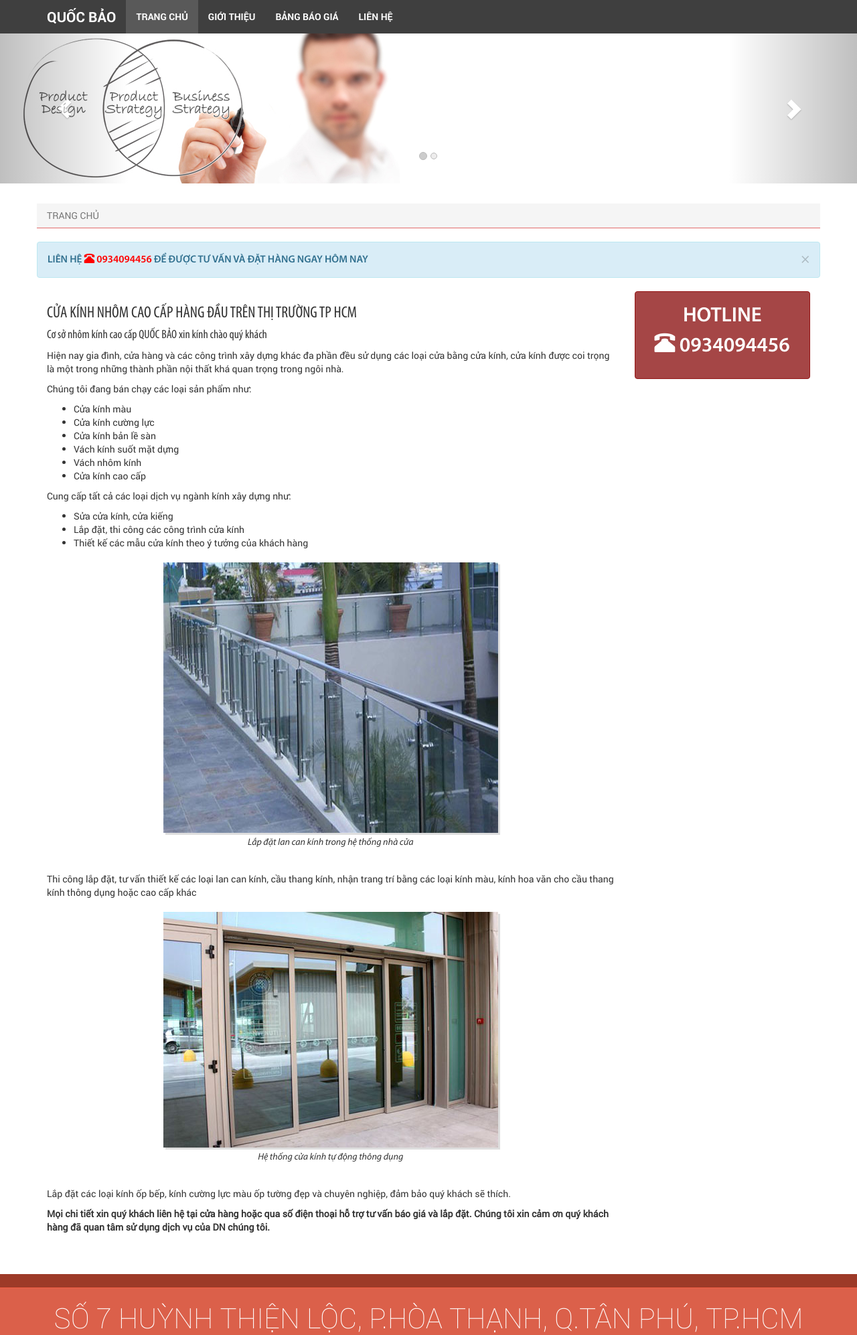
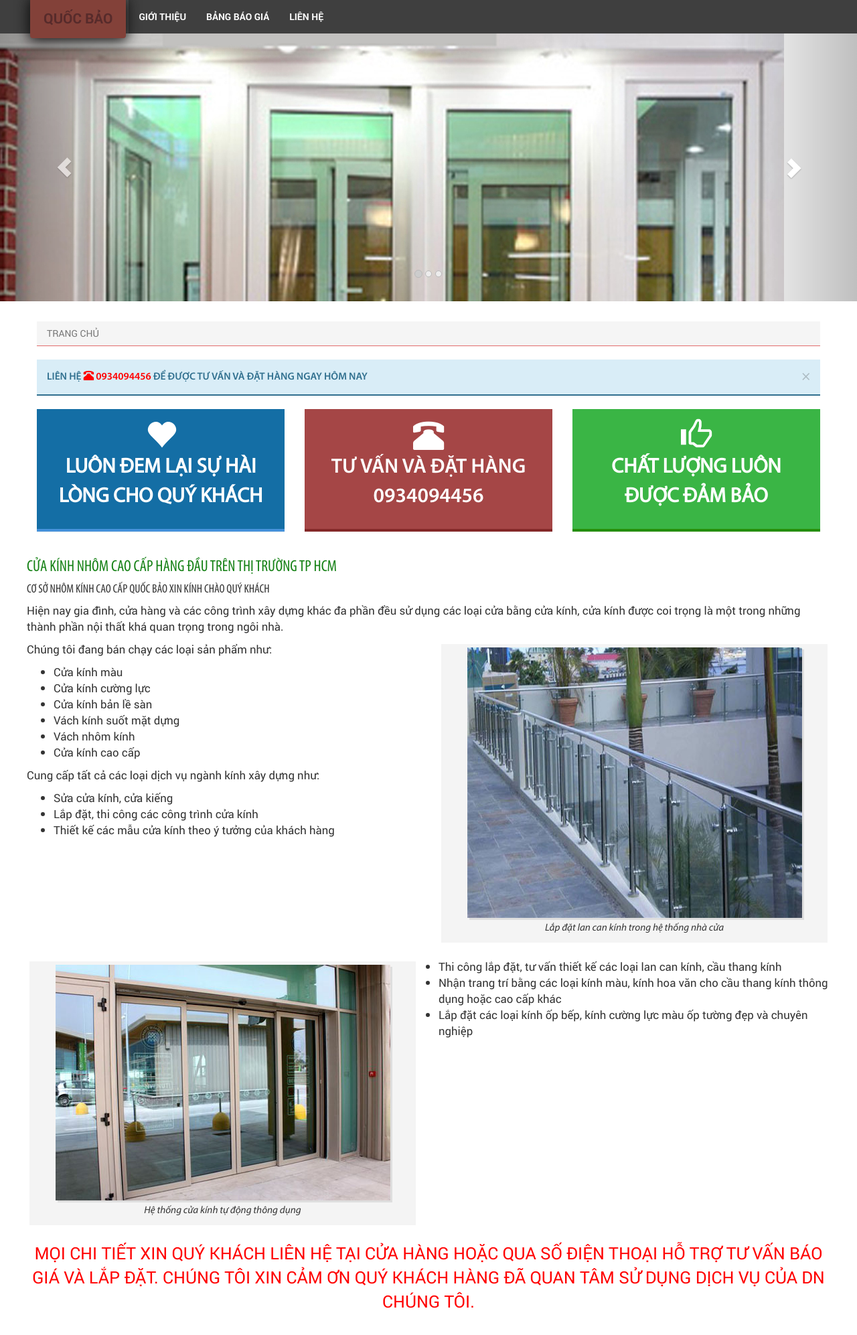
Before and after one commit to phucthotran/CuaKinhSG, a PHP site: page / in a window 1280 px wide. Shown: the top 1994 px of the page at 67% size. Run offline with PHP 8.4, Linux system fonts and the light colour scheme; some libraries are stand-ins or nearby versions; some web fonts are replaced.

Commit message:
Change layout style and merge 'dev' branch

```diff
--- a/css/custom.css
+++ b/css/custom.css
@@ -97,11 +97,25 @@
 
 .navbar-default .navbar-brand {
 	font-size: 1.5em;
-	color: #fff;
+	display: block;
+	position: absolute;
+	z-index: 888;
+	background-color: #834139;
+	top: -3px;
+	left: 60px;
+	padding: 10px 20px;
+	margin: 0;
+	text-align: center;
+	box-shadow: 0px 2px 20px 2px #0D0D0D;
+	border-radius: 4px;
+	line-height: 40px;
+	height: 60px;
+	color: #572B2B;
 }
 
 	.navbar-default .navbar-brand:hover, .navbar-default .navbar-brand:focus {
-		color: #bbb;
+		color: #572B2B;
+		background-color: #834139;
 	}
 
 .navbar-default .navbar-nav>.active>a, .navbar-default .navbar-nav>.active>a:hover, .navbar-default .navbar-nav>.active>a:focus {
@@ -128,22 +142,17 @@
 .top-button {
 	width: 68px;
 	height: 68px;
-	background: #fff url('../img/up.png') center center no-repeat;
-	color: #fff;
+	background: transparent url('../img/up.png') center center no-repeat;
 	position: fixed;
 	bottom: 20px;
 	right: 20px;
 	z-index: 999;
 	cursor: pointer;
-	border-radius: 100%;
-	-moz-border-radius: 100%;
-	-webkit-border-radius: 100%;
-	-o-border-radius: 100%;
 	display: none;
 }
 
 .top-button:hover {
-	background: #fff url('../img/up_hover.png') center center no-repeat;
+	background-image: url('../img/up_hover.png');
 }
 
 /*
@@ -151,6 +160,11 @@
  *  HOME PAGE
  *
  */
+
+ #web-carousel {
+	height: 400px;
+	overflow: hidden;
+ }
 
 #web-carousel .carousel-indicators li {
 	background-color: #edecec;
@@ -185,43 +199,112 @@
 		font-size: 1.1em;
 		font-weight: bold;
 		font-family: 'MyriadPro Semibold';
+		border: none;
+		border-bottom: 2px solid;
+		border-radius: 0;
+		-moz-border-radius: 0;
+		-webkit-border-radius: 0;
+		-o-border-radius: 0;
 	}
 
 		.hotline-alert p span {
 			color: #ff0000;
 		}
 
-	.thumbnail {
+	#home-page .panel-happy {
+		font-size: 2.2em;
+		font-weight: bold;
+		color: #fff;
+		text-transform: uppercase;
+		text-align: center;
+		background-color: rgb(20, 110, 165);
+		font-family: 'MyriadPro Regular';
+		border: none;
+		border-radius: 0;
+		-moz-border-radius: 0;
+		-webkit-border-radius: 0;
+		-o-border-radius: 0;
+		border-bottom: 4px solid #4491DB;
+	}
+
+		#home-page .panel-happy span {
+			display: block;
+			margin-bottom: 5px;
+			font-size: 1.5em;
+		}
+
+	#home-page .panel-hotline {
+		font-size: 2.2em;
+		font-weight: bold;
+		color: #fff;
+		text-transform: uppercase;
+		text-align: center;
+		background-color: rgb(165, 70, 70);
+		font-family: 'MyriadPro Semibold';
+		border: none;
+		border-radius: 0;
+		-moz-border-radius: 0;
+		-webkit-border-radius: 0;
+		-o-border-radius: 0;
+		border-bottom: 4px solid #842727;
+	}
+
+		#home-page .panel-hotline span {
+			display: block;
+			margin-bottom: 5px;
+			font-size: 1.5em;
+		}
+
+	#home-page .panel-quality {
+		font-size: 2.2em;
+		font-weight: bold;
+		color: #fff;
+		text-transform: uppercase;
+		text-align: center;
+		background-color: rgb(58, 181, 69);
+		font-family: 'MyriadPro Regular';
+		border: none;
+		border-radius: 0;
+		-moz-border-radius: 0;
+		-webkit-border-radius: 0;
+		-o-border-radius: 0;
+		border-bottom: 4px solid #248E06;
+	}
+
+		#home-page .panel-quality span {
+			display: block;
+			margin-bottom: 5px;
+			font-size: 1.5em;
+		}
+
+	#home-page .thumbnail {
 		border: none;
 		text-align: center;
 	}
 
-	.thumbnail .thumbnail-inner {
+	#home-page .thumbnail .thumbnail-inner {
 		padding: 5px;
+		background-color: #F4F4F4;
 	}
 
-	.thumbnail .thumbnail-image {
+	#home-page .thumbnail .thumbnail-image {
 		box-shadow: 3px 3px #dedede;
 		-moz-box-shadow: 3px 3px #dedede;
 		-webkit-box-shadow: 3px 3px #dedede;
 		-o-box-shadow: 3px 3px #dedede;
 	}
 
-	.thumbnail .thumbnail-caption {
+	#home-page .thumbnail .thumbnail-caption {
 		margin: 5px auto;
 		font-style: italic;
+		font-size: 0.9em;
 	}
 
-	.panel-hotline {
-		font-size: 2.2em;
-		font-weight: bold;
-		color: #fff;
-		text-transform: uppercase;
-		text-align: center;
-		border-color: rgb(148, 19, 19);
-		background-color: rgb(165, 70, 70);
-		font-family: 'MyriadPro Semibold';
-	}
+/*
+ *
+ *  GENERAL
+ *
+ */
 
 .corp-map {
 	margin-top: 50px;
--- a/index.html
+++ b/index.html
@@ -46,6 +46,7 @@
 			<ol class="carousel-indicators">
 				<li data-target="#web-carousel" data-slide-to="0" class="active"></li>
 				<li data-target="#web-carousel" data-slide-to="1"></li>
+				<li data-target="#web-carousel" data-slide-to="2"></li>
 			</ol> <!-- / .carousel-indicators -->
 
 			<!-- Wrapper for slides -->
@@ -57,6 +58,11 @@
 				</div>
 				<div class="item">
 				  <img src="img/s2.jpg" alt="...">
+				  <div class="carousel-caption">
+				  </div>
+				</div>
+				<div class="item">
+				  <img src="img/s3.jpg" alt="...">
 				  <div class="carousel-caption">
 				  </div>
 				</div>
@@ -89,13 +95,50 @@
 
 		<div id="main-content" class="row">
 			<div id="home-page">
-				<div class="col-md-9">
-					<h3>CỬA KÍNH NHÔM CAO CẤP HÀNG ĐẦU TRÊN THỊ TRƯỜNG TP HCM</h3>
+				<div class="row">
+					<div class="col-md-4">
+						<div class="container-fluid">
+							<div class="row">
+								<div class="panel panel-default panel-happy">
+								  <div class="panel-body">
+									<p><span class="glyphicon glyphicon-heart"></span> Luôn đem lại sự hài lòng cho quý khách</p>
+								  </div>
+								</div>
+							</div>
+						</div>
+					</div> <!-- / .col-md-4 -->
+					<div class="col-md-4">
+						<div class="container-fluid">
+							<div class="row">
+								<div class="panel panel-default panel-hotline">
+								  <div class="panel-body">
+									<p><span class="glyphicon glyphicon-phone-alt"></span> Tư vấn và đặt hàng 0934094456</p>
+								  </div>
+								</div>
+							</div>
+						</div>
+					</div> <!-- / .col-md-4 -->
+					<div class="col-md-4">
+						<div class="container-fluid">
+							<div class="row">
+								<div class="panel panel-default panel-quality">
+								  <div class="panel-body">
+									<p><span class="glyphicon glyphicon-thumbs-up"></span> Chất lượng luôn được đảm bảo</p>
+								  </div>
+								</div>
+							</div>
+						</div>
+					</div> <!-- / .col-md-4 -->
+				</div> <!-- / .row -->
+				<div style="font-size: 1.2em" class="row">
+					<h3 style="color: #158115">CỬA KÍNH NHÔM CAO CẤP HÀNG ĐẦU TRÊN THỊ TRƯỜNG TP HCM</h3>
 
-					<h4>Cơ sở nhôm kính cao cấp QUỐC BẢO xin kính chào quý khách</h4>
+					<h4 style="text-transform: uppercase;">Cơ sở nhôm kính cao cấp QUỐC BẢO xin kính chào quý khách</h4>
 
 					<p>Hiện nay gia đình, cửa hàng và các công trình xây dựng khác đa phần đều sử dụng các loại cửa bằng cửa kính, cửa kính được coi trọng là một trong những thành phần nội thất khá quan trọng trong ngôi nhà.</p>
 
+					<div class="row">
+						<div class="col-md-6">
 							<p>Chúng tôi đang bán chạy các loại sản phẩm như:</p>
 
 							<ul>
@@ -114,39 +157,38 @@
 								<li>Lắp đặt, thi công các công trình cửa kính</li>
 								<li>Thiết kế các mẫu cửa kính theo ý tưởng của khách hàng</li>
 							</ul>
-
+						</div> <!-- / .col-md-6 -->
+						<div class="col-md-6">
 							<div class="thumbnail">
 								<div class="thumbnail-inner">
 									<img class="thumbnail-image" src="img/lancankinh.jpg" alt="Lan can kính"/>
 									<div class="thumbnail-caption">Lắp đặt lan can kính trong hệ thống nhà cửa</div>
 								</div>
 							</div>
+						</div> <!-- / .col-md-6 -->
+					</div> <!-- / .row -->
 
-					<p>Thi công lắp đặt, tư vấn thiết kế các loại lan can kính, cầu thang kính, nhận trang trí bằng các loại kính màu, kính hoa văn cho cầu thang kính thông dụng hoặc cao cấp khác</p>
-
+					<div class="row">
+						<div class="col-md-6">
 							<div class="thumbnail">
 								<div class="thumbnail-inner">
 									<img class="thumbnail-image" src="img/cuakinhtudongb.jpg" alt="Cửa kính tự động"/>
 									<div class="thumbnail-caption">Hệ thống cửa kính tự động thông dụng</div>
 								</div>
 							</div>
+						</div> <!-- / .col-md-6 -->
 
-					<p>Lắp đặt các loại kính ốp bếp, kính cường lực màu ốp tường đẹp và chuyên nghiệp, đảm bảo quý khách sẽ thích.</p>
+						<ul class="col-md-6">
+							<li>Thi công lắp đặt, tư vấn thiết kế các loại lan can kính, cầu thang kính</li>
+							<li>Nhận trang trí bằng các loại kính màu, kính hoa văn cho cầu thang kính thông dụng hoặc cao cấp khác</li>
+							<li>Lắp đặt các loại kính ốp bếp, kính cường lực màu ốp tường đẹp và chuyên nghiệp</li>
+						</ul> <!-- / .col-md-6	 -->
+					</div> <!-- / .row -->
 
-					<p><strong>Mọi chi tiết xin quý khách liên hệ tại cửa hàng hoặc qua số điện thoại hỗ trợ tư vấn báo giá và lắp đặt. Chúng tôi xin cảm ơn quý khách hàng đã quan tâm sử dụng dịch vụ của DN chúng tôi.</strong></p>
-				</div> <!-- / .col-md-9 -->
 
-				<div class="col-md-3">
-					<div class="container-fluid">
-						<div class="row">
-							<div class="panel panel-default panel-hotline">
-							  <div class="panel-body">
-								<p>Hotline<br/><span class="glyphicon glyphicon-phone-alt"></span> 0934094456</p>
-							  </div>
-							</div>
-						</div>
-					</div>
-				</div> <!-- / .col-md-3 -->
+					<p style="font-size: 1.5em; color: #ff0000; text-transform: uppercase; text-align: center;">Mọi chi tiết xin quý khách liên hệ tại cửa hàng hoặc qua số điện thoại hỗ trợ tư vấn báo giá và lắp đặt. Chúng tôi xin cảm ơn quý khách hàng đã quan tâm sử dụng dịch vụ của DN chúng tôi.</p>
+				</div> <!-- / .row -->
+
 			</div> <!-- / #home-page -->
 		</div> <!-- / #main-content .row -->
 
```
Also changed, not shown: img/s1.jpg, img/s2.jpg, img/s3.jpg (added). Lines whose indentation alone changed are shown as unchanged.
